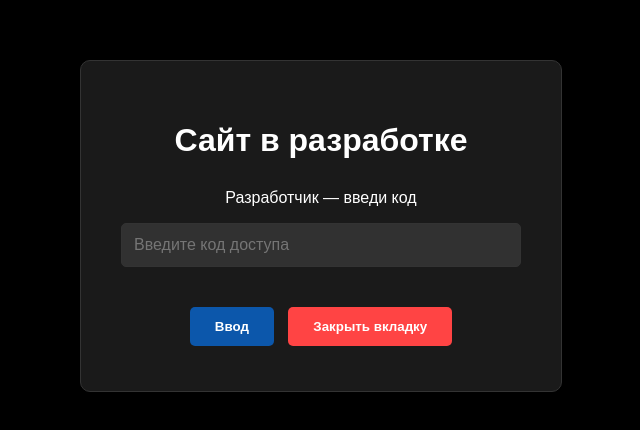
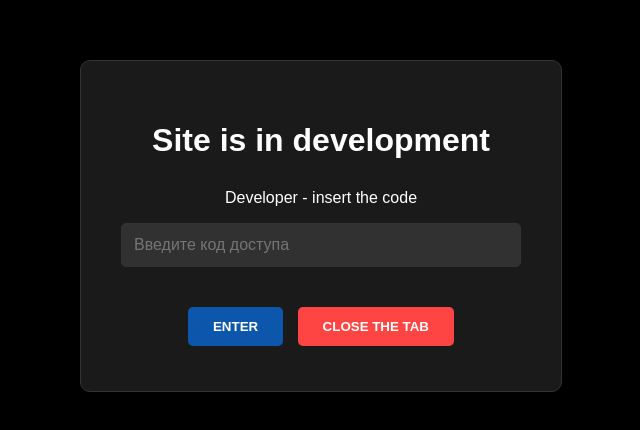
Before and after one commit to 2MMisha/website-main, a plain HTML site: page index.html in a window 1280 px wide. Shown: the part 174-604 px from the top of the page, without its empty margins (319-959 px from the left). Drawn offline with Linux system fonts and the light colour scheme.

Commit message:
Update index.html

```diff
--- a/index.html
+++ b/index.html
@@ -86,17 +86,17 @@
 </head>
 <body>
     <div class="password-container">
-        <h1>Сайт в разработке</h1>
-        <p>Разработчик — введи код</p>
+        <h1>Site is in development</h1>
+        <p>Developer - insert the code</p>
 
         <div class="input-group">
             <input type="password" id="passwordInput" placeholder="Введите код доступа">
-            <p class="error-message" id="errorMessage">Неверный код!</p>
+            <p class="error-message" id="errorMessage">INCORRECT!</p>
         </div>
 
         <div class="button-group">
-            <button class="submit-btn" id="submitBtn">Ввод</button>
-            <button class="close-btn" id="closeBtn">Закрыть вкладку</button>
+            <button class="submit-btn" id="submitBtn">ENTER</button>
+            <button class="close-btn" id="closeBtn">CLOSE THE TAB</button>
         </div>
     </div>
 
```
